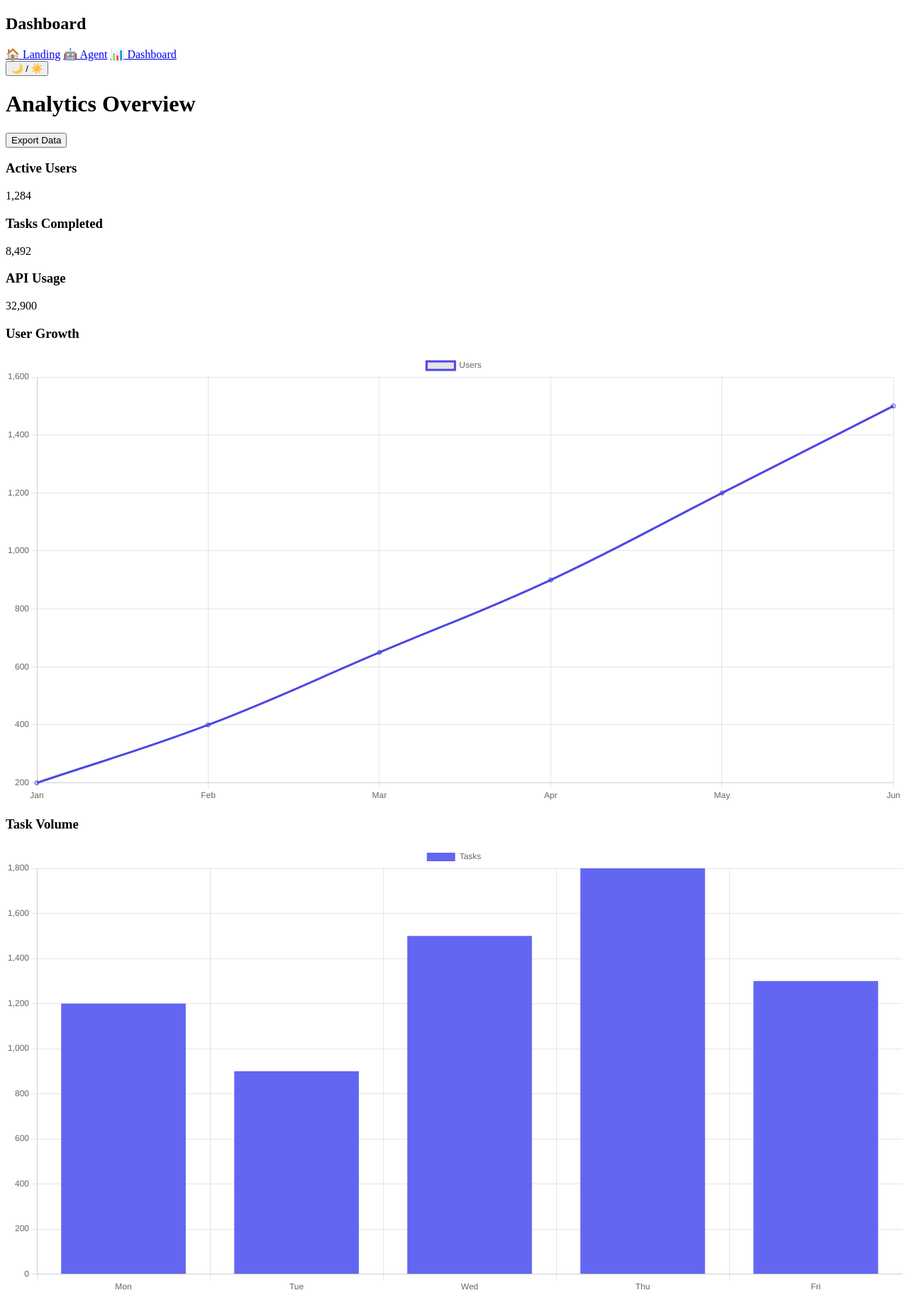
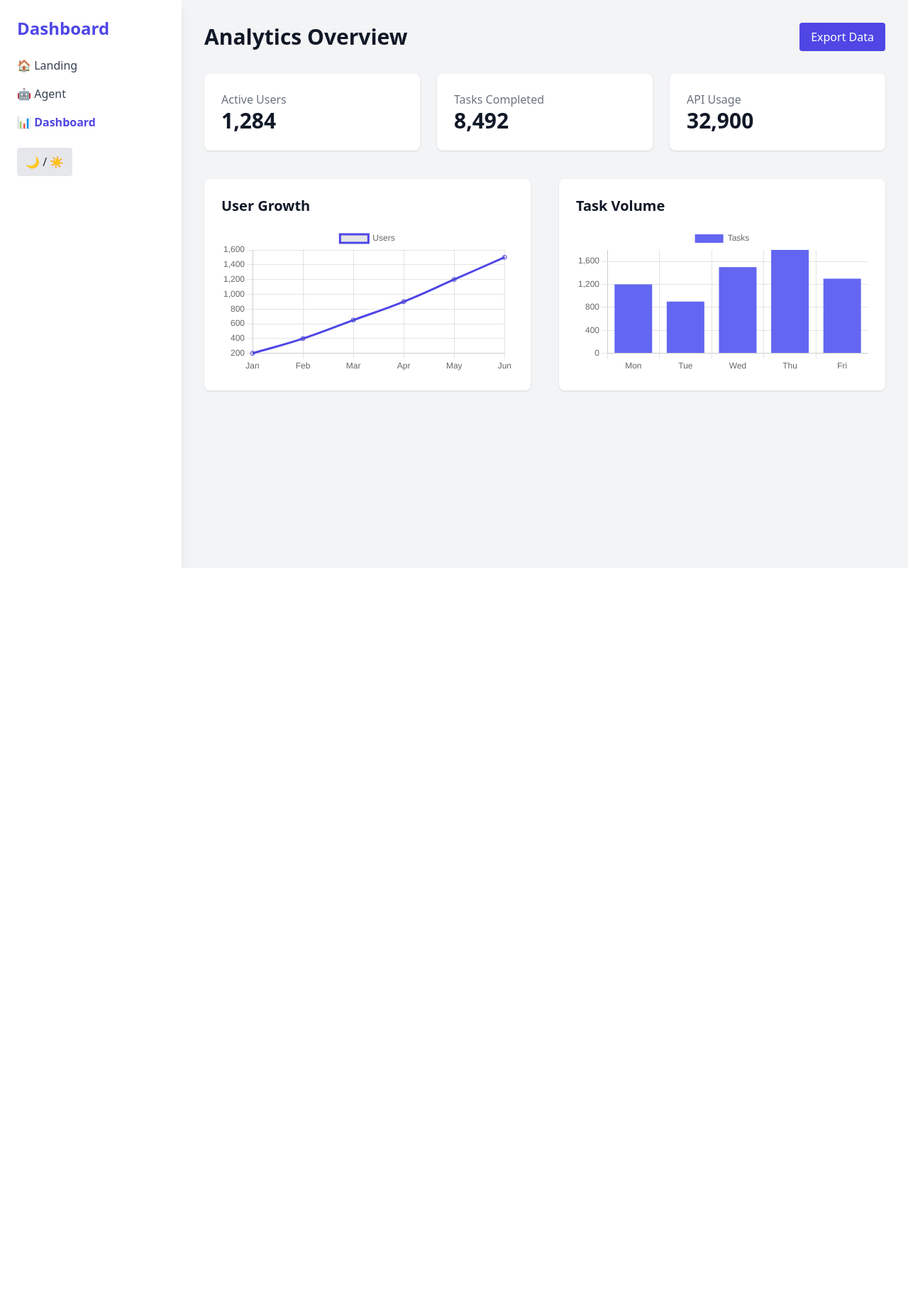
Before and after one commit to jfontiveros7/KonticodeLabs, a Flask app: page /dashboard in a window 1280 px wide. Shown: the whole page at 71% size. After the commit the page ends 800 px from the top, so only its background shows below. Run offline with Flask 3, Linux system fonts and the light colour scheme; some libraries are stand-ins or nearby versions.

Commit message:
Refactor dashboard HTML for dark mode and AOS

```diff
--- a/templates/dashboard.html
+++ b/templates/dashboard.html
@@ -1,8 +1,19 @@
 <!DOCTYPE html>
 <html lang="en" class="dark">
 <head>
+    <meta charset="UTF-8">
+    <meta name="viewport" content="width=device-width, initial-scale=1.0">
+    <title>Dashboard – NovaStack Labs</title>
+
+    <script src="https://cdn.tailwindcss.com"></script>
+    <script src="https://cdn.jsdelivr.net/npm/chart.js"></script>
+
+    <!-- AOS Animations -->
+    <link href="https://unpkg.com/aos@2.3.1/dist/aos.css" rel="stylesheet">
+    <script src="https://unpkg.com/aos@2.3.1/dist/aos.js"></script>
+
+    <!-- Dark Mode Logic -->
     <script>
-    // Load theme from localStorage
         if (
             localStorage.theme === 'dark' ||
             (!('theme' in localStorage) && window.matchMedia('(prefers-color-scheme: dark)').matches)
@@ -18,83 +29,72 @@
             localStorage.theme = isDark ? 'dark' : 'light'
         }
 
-    <meta charset="UTF-8">
-    <meta name="viewport" content="width=device-width, initial-scale=1.0">
-    <title>Dashboard – NovaStack Labs</title>
-
-    <script src="https://cdn.tailwindcss.com"></script>
-    <script src="https://cdn.jsdelivr.net/npm/chart.js">
-
-        <link href="https://unpkg.com/aos@2.3.1/dist/aos.css" rel="stylesheet">
-<script src="https://unpkg.com/aos@2.3.1/dist/aos.js"></script>
-<script>
         document.addEventListener("DOMContentLoaded", () => {
             AOS.init();
         });
     </script>
 </head>
 
-<body class="bg-gray-100 dark:bg-gray-900 text-gray-900 dark:text-gray-100 transition-all duration-300">
-
+<body class="bg-gray-100 dark:bg-gray-900 text-gray-900 dark:text-gray-100 h-screen flex transition-all duration-300">
 
     <!-- SIDEBAR -->
     <aside class="w-64 bg-white dark:bg-gray-800 shadow-lg p-6 transition-all duration-300">
-
         <h2 class="text-2xl font-bold text-indigo-600 mb-6">Dashboard</h2>
 
         <nav class="space-y-4">
-            <a href="/" class="block text-gray-700 hover:text-indigo-600">🏠 Landing</a>
-            <a href="/agent" class="block text-gray-700 hover:text-indigo-600">🤖 Agent</a>
+            <a href="/" class="block text-gray-700 dark:text-gray-300 hover:text-indigo-600">🏠 Landing</a>
+            <a href="/agent" class="block text-gray-700 dark:text-gray-300 hover:text-indigo-600">🤖 Agent</a>
             <a href="/dashboard" class="block text-indigo-600 font-semibold">📊 Dashboard</a>
         </nav>
+
+        <button onclick="toggleTheme()"
+            class="mt-6 px-3 py-2 bg-gray-200 dark:bg-gray-700 rounded text-gray-800 dark:text-gray-200">
+            🌙 / ☀️
+        </button>
     </aside>
 
     <!-- MAIN CONTENT -->
     <main class="flex-1 p-8 overflow-y-auto">
 
         <!-- TOP BAR -->
-        <button onclick="toggleTheme()"
-    class="px-3 py-2 bg-gray-200 dark:bg-gray-700 rounded text-gray-800 dark:text-gray-200">
-    🌙 / ☀️
-</button>
-
         <div class="flex justify-between items-center mb-8">
-            <h1 class="text-3xl font-bold text-gray-800">Analytics Overview</h1>
+            <h1 class="text-3xl font-bold">Analytics Overview</h1>
             <button class="px-4 py-2 bg-indigo-600 text-white rounded hover:bg-indigo-700">
                 Export Data
             </button>
         </div>
 
         <!-- STATS CARDS -->
-       <div class="p-6 bg-gray-100 dark:bg-gray-800 rounded-lg shadow transition-all duration-300">
+        <div class="grid grid-cols-1 md:grid-cols-3 gap-6 mb-10">
 
-            <div class="p-6 bg-white rounded-lg shadow" data-aos="fade-up">
-                <h3 class="text-gray-500">Active Users</h3>
+            <div class="p-6 bg-white dark:bg-gray-800 rounded-lg shadow" data-aos="fade-up">
+                <h3 class="text-gray-500 dark:text-gray-300">Active Users</h3>
                 <p class="text-3xl font-bold">1,284</p>
             </div>
 
-            <div class="p-6 bg-white rounded-lg shadow" data-aos="fade-up" data-aos-delay="150">
-                <h3 class="text-gray-500">Tasks Completed</h3>
+            <div class="p-6 bg-white dark:bg-gray-800 rounded-lg shadow" data-aos="fade-up" data-aos-delay="150">
+                <h3 class="text-gray-500 dark:text-gray-300">Tasks Completed</h3>
                 <p class="text-3xl font-bold">8,492</p>
             </div>
 
-            <div class="p-6 bg-white rounded-lg shadow" data-aos="fade-up" data-aos-delay="300">
-                <h3 class="text-gray-500">API Usage</h3>
+            <div class="p-6 bg-white dark:bg-gray-800 rounded-lg shadow" data-aos="fade-up" data-aos-delay="300">
+                <h3 class="text-gray-500 dark:text-gray-300">API Usage</h3>
                 <p class="text-3xl font-bold">32,900</p>
             </div>
+
         </div>
 
         <!-- CHARTS -->
         <div class="grid grid-cols-1 lg:grid-cols-2 gap-10">
 
             <!-- LINE CHART -->
-            <div class="bg-white p-6 rounded-lg shadow" data-aos="zoom-in">
+            <div class="bg-white dark:bg-gray-800 p-6 rounded-lg shadow" data-aos="zoom-in">
                 <h3 class="text-xl font-semibold mb-4">User Growth</h3>
                 <canvas id="lineChart"></canvas>
             </div>
 
             <!-- BAR CHART -->
-            <div class="bg-white p-6 rounded-lg shadow" data-aos="zoom-in" data-aos-delay="200">
+            <div class="bg-white dark:bg-gray-800 p-6 rounded-lg shadow" data-aos="zoom-in" data-aos-delay="200">
                 <h3 class="text-xl font-semibold mb-4">Task Volume</h3>
                 <canvas id="barChart"></canvas>
             </div>
@@ -103,10 +103,7 @@
 
     </main>
 
-    <script src="https://unpkg.com/aos@2.3.1/dist/aos.js"></script>
     <script>
-        AOS.init();
-
         // Line Chart
         new Chart(document.getElementById("lineChart"), {
             type: "line",
```
Lines whose indentation alone changed are shown as unchanged.
